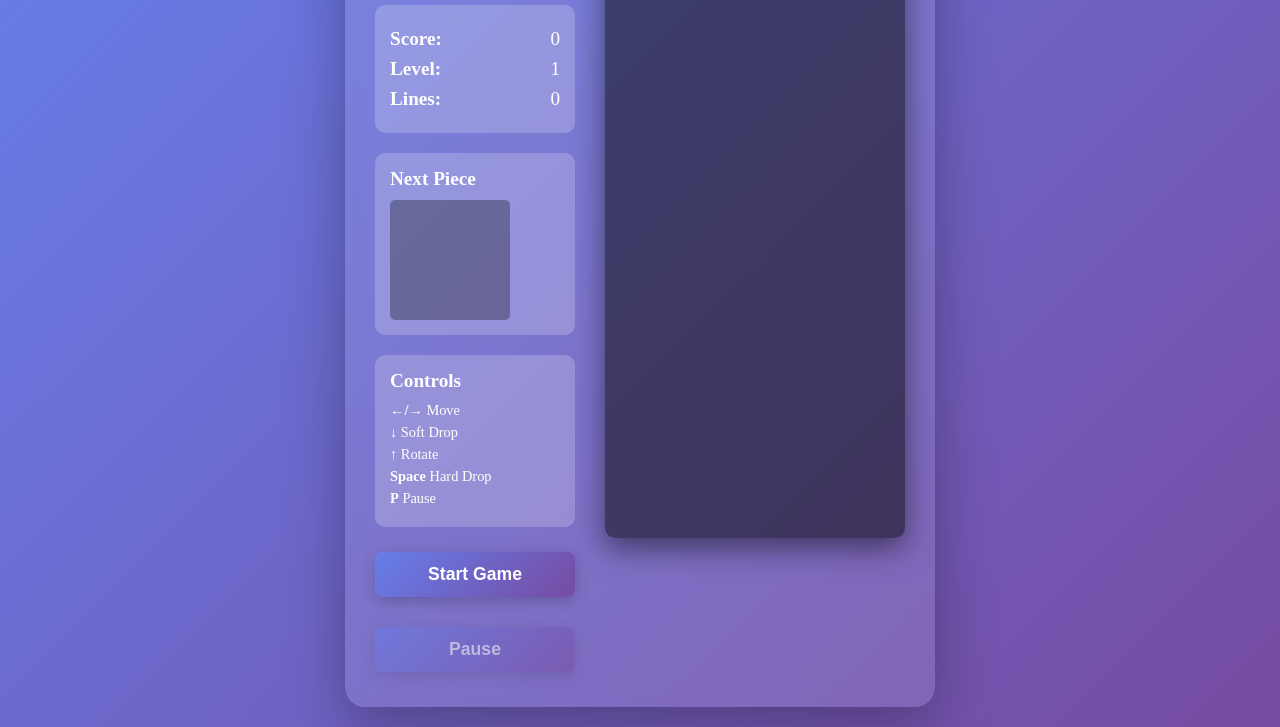
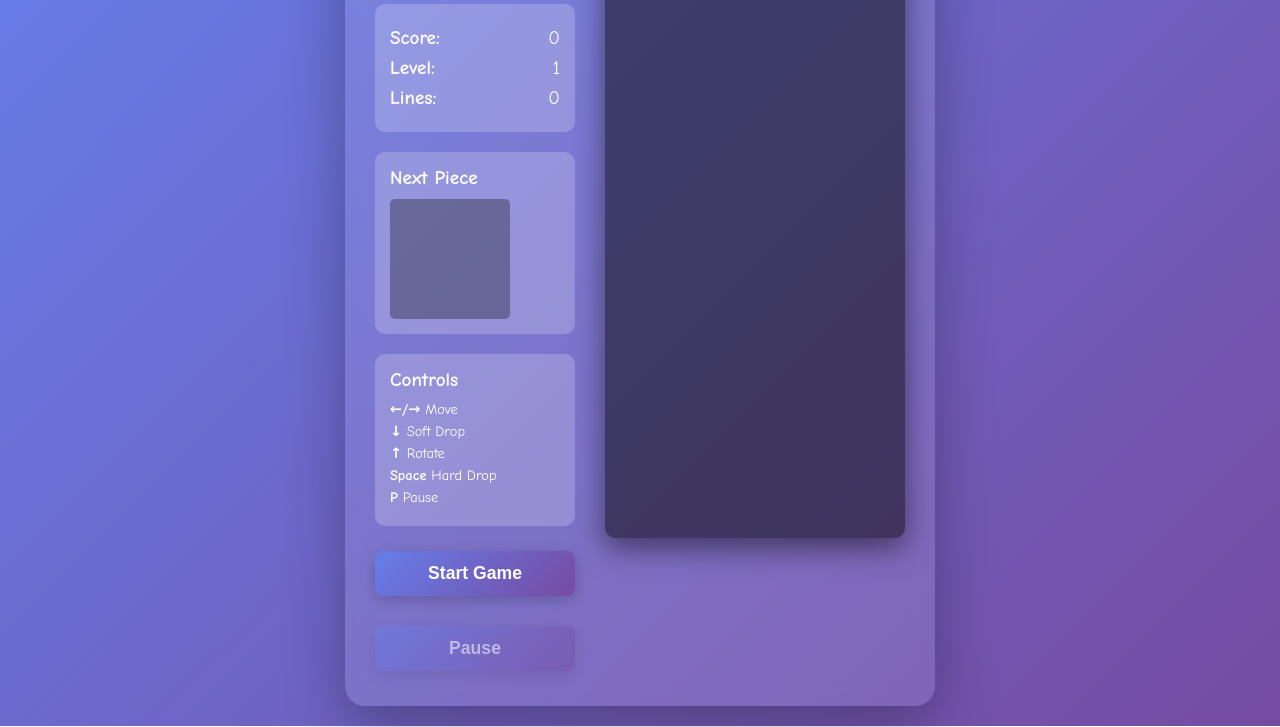
Before and after one commit to bchopson/tetris, a plain HTML site: page index.html in a window 1280 px wide. Shown: the part 112-839 px from the top of the page. Drawn offline with Linux system fonts and the light colour scheme.

Commit message:
Changing the font-family from Dash to Comic Sans MS

```diff
--- a/style.css
+++ b/style.css
@@ -5,7 +5,7 @@
 }
 
 body {
-    font-family: 'Dash';
+    font-family: 'Comic Sans MS', cursive;
     background: linear-gradient(135deg, #667eea 0%, #764ba2 100%);
     display: flex;
     justify-content: center;
```
